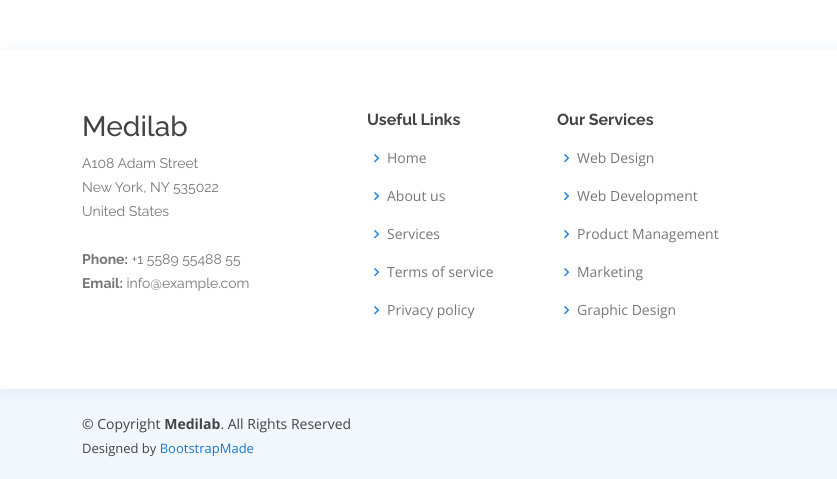
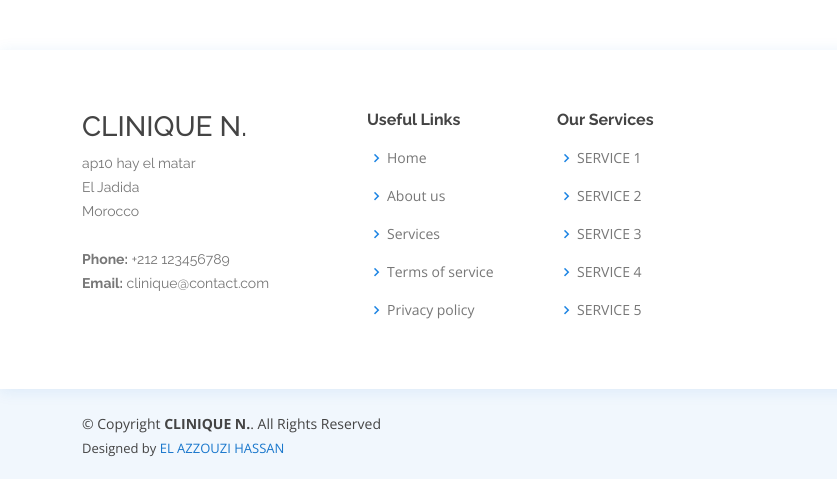
Before and after one commit to ElazzouziHassan/clinique-web-template, a plain HTML site: page index.html in a window 1280 px wide. Shown: the part 1815-2294 px from the top of the page, 0-837 px from the left. Drawn offline with nearby package versions, Linux system fonts and the light colour scheme.

Commit message:
new updates V7.14.2023.0

```diff
--- a/index.html
+++ b/index.html
@@ -196,13 +196,13 @@
         <div class="row">
 
           <div class="col-lg-3 col-md-6 footer-contact">
-            <h3>Medilab</h3>
+            <h3>CLINIQUE N.</h3>
             <p>
-              A108 Adam Street <br>
-              New York, NY 535022<br>
-              United States <br><br>
-              <strong>Phone:</strong> +1 5589 55488 55<br>
-              <strong>Email:</strong> info@example.com<br>
+              ap10 hay el matar <br>
+              El Jadida<br>
+              Morocco <br><br>
+              <strong>Phone:</strong> +212 123456789<br>
+              <strong>Email:</strong> clinique@contact.com<br>
             </p>
           </div>
 
@@ -220,11 +220,11 @@
           <div class="col-lg-3 col-md-6 footer-links">
             <h4>Our Services</h4>
             <ul>
-              <li><i class="bx bx-chevron-right"></i> <a href="#">Web Design</a></li>
-              <li><i class="bx bx-chevron-right"></i> <a href="#">Web Development</a></li>
-              <li><i class="bx bx-chevron-right"></i> <a href="#">Product Management</a></li>
-              <li><i class="bx bx-chevron-right"></i> <a href="#">Marketing</a></li>
-              <li><i class="bx bx-chevron-right"></i> <a href="#">Graphic Design</a></li>
+              <li><i class="bx bx-chevron-right"></i> <a href="#">SERVICE 1</a></li>
+              <li><i class="bx bx-chevron-right"></i> <a href="#">SERVICE 2</a></li>
+              <li><i class="bx bx-chevron-right"></i> <a href="#">SERVICE 3</a></li>
+              <li><i class="bx bx-chevron-right"></i> <a href="#">SERVICE 4</a></li>
+              <li><i class="bx bx-chevron-right"></i> <a href="#">SERVICE 5</a></li>
             </ul>
           </div>
 
@@ -244,14 +244,11 @@
 
       <div class="me-md-auto text-center text-md-start">
         <div class="copyright">
-          &copy; Copyright <strong><span>Medilab</span></strong>. All Rights Reserved
+          &copy; Copyright <strong><span>CLINIQUE N.</span></strong>. All Rights Reserved
         </div>
         <div class="credits">
-          <!-- All the links in the footer should remain intact. -->
-          <!-- You can delete the links only if you purchased the pro version. -->
-          <!-- Licensing information: https://bootstrapmade.com/license/ -->
-          <!-- Purchase the pro version with working PHP/AJAX contact form: https://bootstrapmade.com/medilab-free-medical-bootstrap-theme/ -->
-          Designed by <a href="https://bootstrapmade.com/">BootstrapMade</a>
+
+          Designed by <a href="https://www.linkedin.com/in/elazzouzihassan/">EL AZZOUZI HASSAN</a>
         </div>
       </div>
       <div class="social-links text-center text-md-right pt-3 pt-md-0">
```
